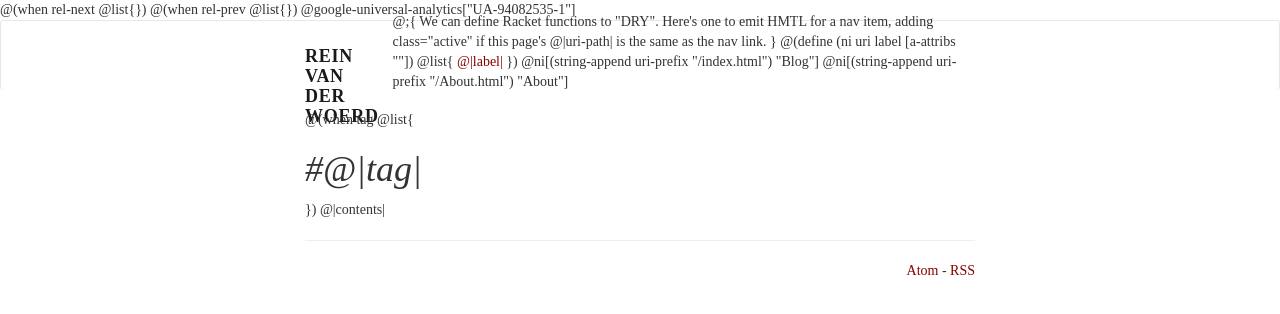
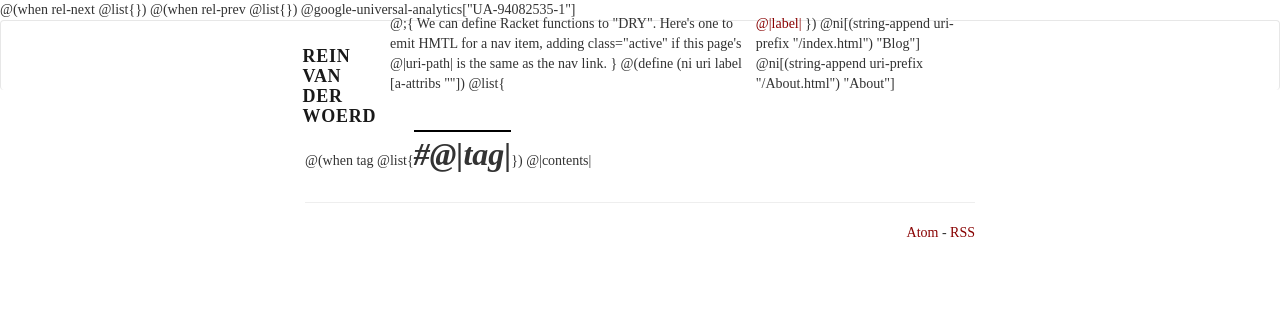
Before and after one commit to goudreinette/blog, a PHP site: page /_src/page-template.html in a window 1280 px wide. Shown: the top 314 px of the page. Run offline with PHP 8.4, Linux system fonts and the light colour scheme; some libraries are stand-ins or nearby versions; some web fonts are replaced.

Commit message:
syntax, css

```diff
--- a/_src/index-template.html
+++ b/_src/index-template.html
@@ -1,4 +1,4 @@
-@local-require["helpers.rkt"]
+@local-require{helpers.rkt}
 <article>
   <header>
     <h2 class="index"><a href='@|uri-path|'>@|title|</a></h2>
--- a/_src/post-template.html
+++ b/_src/post-template.html
@@ -1,4 +1,4 @@
-@local-require["helpers.rkt"]
+@local-require{helpers.rkt}
 <article>
   <header>
     <h1>@|title|</h1>
--- a/css/custom.css
+++ b/css/custom.css
@@ -1,5 +1,6 @@
+@import url("./fonts.css");
+
 /* Fonts */
-
 @font-face {
     font-family: Mark Pro;
     src: url('/fonts/MarkWebPro.woff');
@@ -11,13 +12,13 @@
 }
 
 @font-face {
-    font-family: Source Sans Pro;
+    font-family: concourse-t3;
     src: url('/fonts/SourceSansPro.ttf');
 }
 
 /* Global */
 body {
-    font-family: 'TisaPro';
+    font-family: 'concourse-t3';
 }
 
 .container {
@@ -43,10 +44,16 @@ footer > a:hover, .tags a:hover, p a:hover {
 }
 
 /* Nav */
+.nav {
+    padding-top: 15px;
+}
+
 .navbar {
     background: none;
     height: 70px;
     border-bottom: none;
+    padding-right: 5px;
+    margin-left: auto;
 }
 
 .navbar .container {
@@ -65,6 +72,18 @@ footer > a:hover, .tags a:hover, p a:hover {
         position: absolute;
         right: 0;
     }
+
+    p {
+        font-size: 16px;
+    }
+
+    h1 {
+        font-size: 28px !important;
+    }
+
+    .nav {
+        padding-top: 0;
+    }
 }
 
 .navbar-brand {
@@ -73,16 +92,20 @@ footer > a:hover, .tags a:hover, p a:hover {
     letter-spacing: 0.04em;
     font-weight: 600;
     color: rgba(0, 0, 0, 0.9) !important;
-    font-family: 'Source Sans Pro' !important;
+    font-family: 'concourse-t3' !important;
+}
+
+.nav {
+    /* padding-top: 15px; */
 }
 
 .nav li a {
     padding: 0px;
-    margin: 0 15px;
+    margin: 0 10px;
     transition: all .3s;
     border-bottom: 2px solid transparent;
     color: #444 !important;
-    font-family: 'Source Sans Pro' !important;
+    font-family: 'concourse-t3' !important;
 }
 
 .nav .active a, .nav > li a:hover {
@@ -93,9 +116,21 @@ footer > a:hover, .tags a:hover, p a:hover {
 
 /* Headings */
 h1, h2, h3, h4, h5, h6 {
-    font-family: 'TisaPro' !important;
+    font-weight: 600;
+    font-family: 'concourse-t3' !important;
 }
 
+h1 {
+    border-top: 2px solid black;
+    display: inline-block;
+    font-size: 32px;
+    padding-top: 5px;
+    margin-bottom: 10px;
+}
+
+.date-and-tags {
+    font-style: italic;
+}
 
 h2 {
     margin: 30px 0 5px 0;
@@ -105,11 +140,13 @@ h2:not(.index) {
     margin-top: 60px;
     font-weight: bold;
     font-size: 20px;
+    /* font-weight: normal; */
+    /* font-variant: small-caps; */
 }
 
 h2 a {
     color: rgba(0, 0, 0, 0.9) !important;
-    padding: 5px;
+    padding: 2px 7px;
     position: relative;
     left: -5px;
 }
@@ -120,7 +157,7 @@ h4 {
 }
 
 p {
-    font-size: 18px;
+    font-size: 20px;
     margin-bottom: 15px;
     margin-top: 0;
 }
@@ -132,7 +169,6 @@ p {
 
 code {
     color: black;
-    background: #f7f7f7;
 }
 
 .sourcetable {
@@ -147,13 +183,16 @@ pre {
     white-space: pre;
     width: inherit;
     margin: 0;
-    border: 1px solid #eee;
+    border-width: 1px 0px;
     background-color: #f7f7f7;
     border-radius: 3px;
     font-size: 16px;
+    padding: 15px;
     margin: 20px 0;
-    overflow: auto;
+    background: none;
+    /* padding-left: 20px; */
 }
+
 
 article {
     margin-bottom: 75px;
@@ -189,13 +228,12 @@ span.icon-bar {
     margin-left: auto !important;
 }
 
-div#content {}
 
 /* Footer */
 .container > footer > p {
     font-size: 14px !important;
     margin-top: 0;
-    font-family: Source Sans Pro;
+    font-family: concourse-t3;
 }
 
 article footer {
@@ -203,5 +241,22 @@ article footer {
 }
 
 article footer.post-footer {
-    margin-top: 75px;
+    margin-top: 100px;
 }
+
+
+ul.nav.navbar-nav {
+    margin-left: auto;
+}
+
+.nav>li {
+    /* width: 50%; */
+    display: inline-block;
+}
+
+ul.nav.navbar-nav {
+    display: flex;
+    align-items: center;
+    justify-content: center;
+    height: 100%;
+}
```
